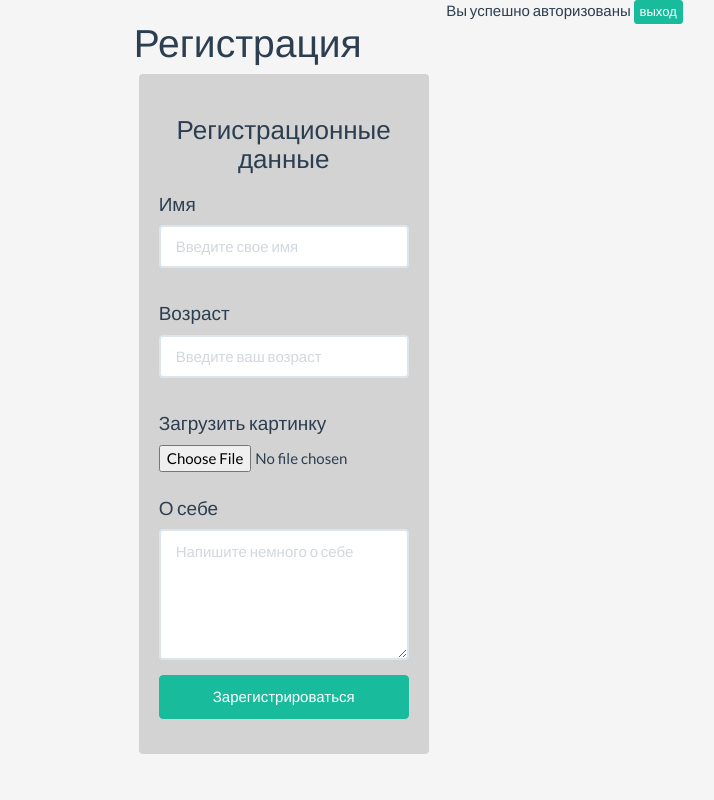
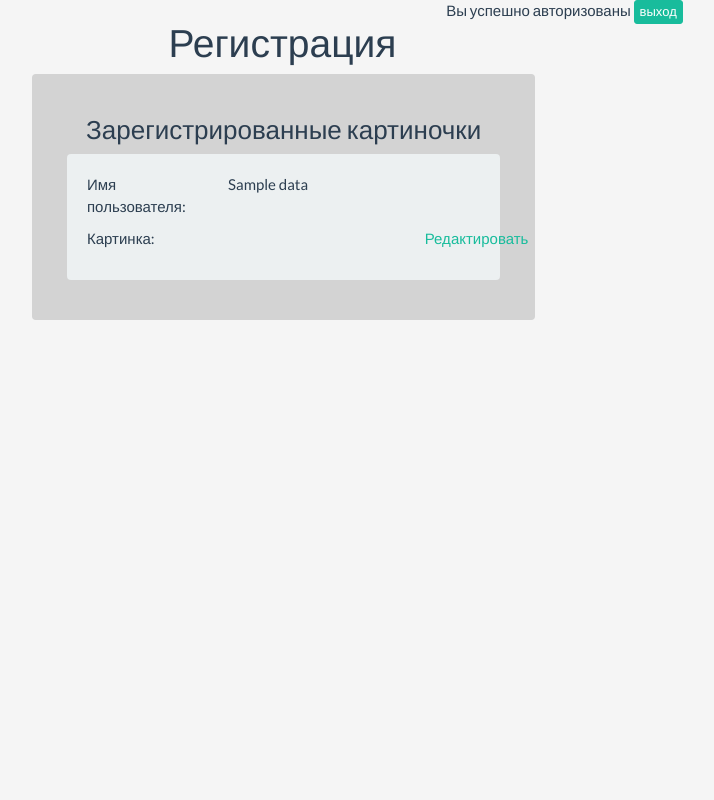
Before and after one commit to LeoSkyeer/FourthAssignment, a PHP site: page /index.php in a window 1280 px wide. Shown: the whole page, without its empty margins (303-1017 px from the left). Run offline with PHP 8.4, Linux system fonts and the light colour scheme; the visitor is signed in with stand-in values (Sample User, id 1); tables that the repository leaves empty or names only in its code hold one stand-in row (values such as "Sample post"); data that the repository does not hold is empty.

Commit message:
Registration Form V.1.8(Nothing work, tired)

```diff
--- a/index.php
+++ b/index.php
@@ -9,7 +9,9 @@ if (isset($_POST['add_user'])){
 
 
     $link=connect();
-    addQuery($_POST["user_name"], $_POST["user_age"],$_POST["user_message"],$name_in_db, $link);
+    addQuery($_POST["user_name"], $_POST["user_age"],$_POST["user_message"], $link);
+//    addQuery_2($link);
+
     mysqli_close ($link);
 }
 
@@ -23,6 +25,7 @@ if (isset($_POST["setLogin"])){
 if (isset($_POST["setExit"])){
     logout();
 }
+
 
 ?>
 
@@ -43,7 +46,7 @@ if (isset($_POST["setExit"])){
 <div class="row">
     <!-- Заголовок -->
     <div class="col-md-3 col-md-offset-4">
-        <p class="h1">Регистрация</p>
+        <p class="h1" style="text-align: center">Регистрация</p>
     </div>
 
     <form role="form" class="shake" action="index.php" method="POST" id="loginPassword" data-toggle="validator" name="setLogin" enctype="multipart/form-data">
@@ -71,8 +74,60 @@ if (isset($_POST["setExit"])){
     </form>
     </div>
 
-<div class="col-sm-3 col-sm-offset-4">
-    <div class="well" style="margin-top: 0%; background-color:lightgrey">
+<div class="col-sm-5 col-sm-offset-3">
+    <?php
+        if (isAuth()){
+            echo '
+        <div class="well" style="margin-top: 0%; background-color:lightgrey">
+        <h3 style="text-align: center;">Зарегистрированные картиночки</h3>
+        <form role="form" id="contactForm"  class="shake" action="index.php" method="POST" enctype="multipart/form-data">
+
+
+          <div class="col-md-12 col-md-offset-0">';
+            $link = connect();
+            $arr=getData($link);
+            foreach ($arr as $value){
+           echo ' <div class="well">
+
+                <div class="row">
+
+                  <div class="col-md-4">
+                    <p>Имя пользователя:</p>
+                  </div>
+
+                  <div class="col-md-4">
+                    <p> '.$value["name"].'</p>
+                  </div>
+
+                </div>
+                <div class="row">
+                  <div class="col-md-4">
+                    <p>Картинка:</p>
+                  </div>
+
+                  <div class="col-md-4">
+                    <p></p>
+                  </div>
+
+                  <div class="col-md-offset-10 ">
+                     <a href="/php/edit.php?id='.$value["id"].'">Редактировать</a>
+                  </div>
+
+
+
+                  <!--<div class="col-md-offset-10">
+                     <a href="/index.php?action=accept&id=">Подтвердить</a>
+                  </div>-->
+
+                 </div>
+            </div>';}
+          echo '</div>
+
+         <div class="clearfix"></div>
+        </form>
+   </div>';
+        }else{
+            echo '<div class="well" style="margin-top: 0%; background-color:lightgrey">
         <h3 style="text-align: center;">Регистрационные данные</h3>
         <form role="form" id="contactForm"  class="shake" action="index.php" method="POST" enctype="multipart/form-data">
             <!-- Имя -->
@@ -117,7 +172,10 @@ if (isset($_POST["setExit"])){
             </div>
             <div class="clearfix"></div>
         </form>
-    </div>
+    </div>';
+        }
+    ?>
+
 </div>
 
 
--- a/php/function.php
+++ b/php/function.php
@@ -11,9 +11,7 @@ function connect(){
     if (!$link) {
         die('Error: ' . mysqli_connect_errno());
     }
-
     mysqli_set_charset($link, "UTF8");
-
     $db_selected = mysqli_select_db($link, "Registration" );
     if (!$db_selected) {
         exit( print_r(mysqli_connect_errno(),true) );
@@ -21,17 +19,15 @@ function connect(){
     return $link;
 }
 
-
-//ДОбавляем данные
-function addQuery($user_name, $user_age, $user_message, $name_in_db, $link){
+//ДОбавляем данные Registration_Data
+function addQuery($user_name, $user_age, $user_message, $link){
     $query="INSERT INTO Registration_Data
-				(name, age, text, img)
+				(name, age, text)
 			VALUES
 				(
 				'".$user_name."',
 				'".$user_age."',
-				'".$user_message."',
-				'".$name_in_db."'
+				'".$user_message."'
       )
 			";
 
@@ -42,22 +38,66 @@ function addQuery($user_name, $user_age, $user_message, $name_in_db, $link){
     return true;
 }
 
-//Сохраняем картинку
-$path = 'photos/';
-$ext = array_pop(explode('.',$_FILES['fileToUpload']['name'])); // расширение
-$new_name = time().'.'.$ext; // новое имя с расширением
-$full_path = $path.$new_name; // полный путь с новым именем и расширением
-$name_in_db = substr($new_name, 0, -4);
 
-if($_FILES['fileToUpload']['error'] == 0){
-    if(substr($_FILES["fileToUpload"]["name"], -3)=="jpg" || substr($_FILES["file"]["name"], -3)=="png"){
-    if(move_uploaded_file($_FILES['fileToUpload']['tmp_name'], $full_path)){
-        echo "Картинка загружена, регистрация прошла успешно";
-    }else{
-        echo "Warning";
+//ДОбавляем данные Image_data
+function addQuery_2($user_id, $name_in_db, $link){
+    $query2="INSERT INTO Image_Data
+				(user_id, image)
+			VALUES
+				(
+				'".$user_id."',
+				'".$name_in_db."'
+      )
+			";
+
+    $result = mysqli_query($link, $query2);
+    if( $result === false ) {
+        exit( print_r(mysqli_connect_errno(),true) );
     }
+    return true;
+}
+
+
+
+//Сохранить картинку
+function imageg(){
+    $path = 'photos/';
+    if (!isset($_FILES['fileToUpload'])) {
+        $ext = array_pop(explode('.', $_FILES['fileToUpload']['name'])); // расширение
+        $new_name = time() . '.' . $ext;
+        $full_path = $path . $new_name;
+        $name_in_db = substr($new_name, 0, -4);
+
+        if ($_FILES['fileToUpload']['error'] == 0) {
+            if (substr($_FILES["fileToUpload"]["name"], -3) == "jpg" || substr($_FILES["file"]["name"], -3) == "png") {
+                if (move_uploaded_file($_FILES['fileToUpload']['tmp_name'], $full_path)) {
+                    echo "Регистрация прошла успешно";
+                }
+
+            }
+        }
+
+        return $name_in_db;
     }
 }
+
+
+//Сохраняем картинку
+
+
+//    $new_name = time() . '.' . $ext; // новое имя с расширением
+//    $full_path = $path . $new_name; // полный путь с новым именем и расширением
+//    $name_in_db = substr($new_name, 0, -4);
+//
+//    if ($_FILES['fileToUpload']['error'] == 0) {
+//        if (substr($_FILES["fileToUpload"]["name"], -3) == "jpg" || substr($_FILES["file"]["name"], -3) == "png") {
+//            if (move_uploaded_file($_FILES['fileToUpload']['tmp_name'], $full_path)) {
+//                echo "Регистрация прошла успешно";
+//            }
+//        }
+//    }
+//
+
 
 // Авторизация
 
@@ -70,8 +110,41 @@ function Autorization($e_login, $link) {
         } else {
             $_SESSION["is_auth"] = false;
         }
+
     }
 }
+
+//Получаем данные
+function getData($link){
+    $sql = "SELECT id, name FROM Registration_Data";
+    $stmt = mysqli_query($link, $sql);
+    if ($stmt === false) {
+        exit(print_r(mysqli_errno($link), true));
+    }
+    while ($row = mysqli_fetch_array( $stmt, MYSQLI_ASSOC )) {
+        $arr[] = $row;
+    }
+
+    return $arr;
+
+}
+
+//Выбираем IDшник из Registration_DATA
+//function indentif_user($link){
+//    $query = "SELECT id from Registration_Data";
+//    $stmt = mysqli_query($link, $query);
+//    if ($stmt === false) {
+//        exit(print_r(mysqli_errno($link), true));
+//    }
+//    while ($row = mysqli_fetch_array( $stmt, MYSQLI_ASSOC )) {
+//        $user_id[] = $row;
+//    }
+//    return $user_id;
+//}
+
+
+
+
 
 // Создаем сессию
 function isAuth() {
@@ -105,3 +178,55 @@ function redirect($url){
     header( 'Location: '.myUrl($url) );
     exit;
 }
+
+
+// Редактирование
+function getText1($id, $link){
+    $sql = "
+       SELECT
+         img
+       FROM
+         Registration_Data
+      WHERE id=".$id;
+
+    $stmt = mysqli_query($link, $sql);
+    if( $stmt === false ) {
+        exit( print_r(mysqli_errno($link),true) );
+    }
+
+    return mysqli_fetch_array( $stmt, MYSQLI_ASSOC );
+}
+
+// Сохранение
+function saveText($id, $img, $link){
+    $sql = "
+   				UPDATE
+   					Registration_Data
+   				SET
+   					img = '".$img."',
+   				WHERE
+   					id = ".$id;
+
+    $stmt = mysqli_query($link, $sql );
+    if( $stmt === false ){
+        exit( print_r(mysqli_errno($link),true));
+    }
+    return true;
+}
+
+// Подтвеждение
+//function saveAccept($id, $link){
+//    $sql = "
+//             				UPDATE
+//             					Registration_Data
+//             				SET
+//             					accept = 1
+//             				WHERE
+//             					id = ".$id;
+//
+//    $stmt = mysqli_query($link, $sql );
+//    if( $stmt === false ){
+//        exit( print_r(mysqli_errno($link),true));
+//    }
+//    return true;
+//}
```
Also changed, not shown: php/edit.php (added, +58 -0 lines), photos/1472520372.jpg (added), photos/1472520818.jpg (added), photos/1472521404.jpg (added), photos/1472531024.jpg (added), photos/1472533730.jpg (added).
